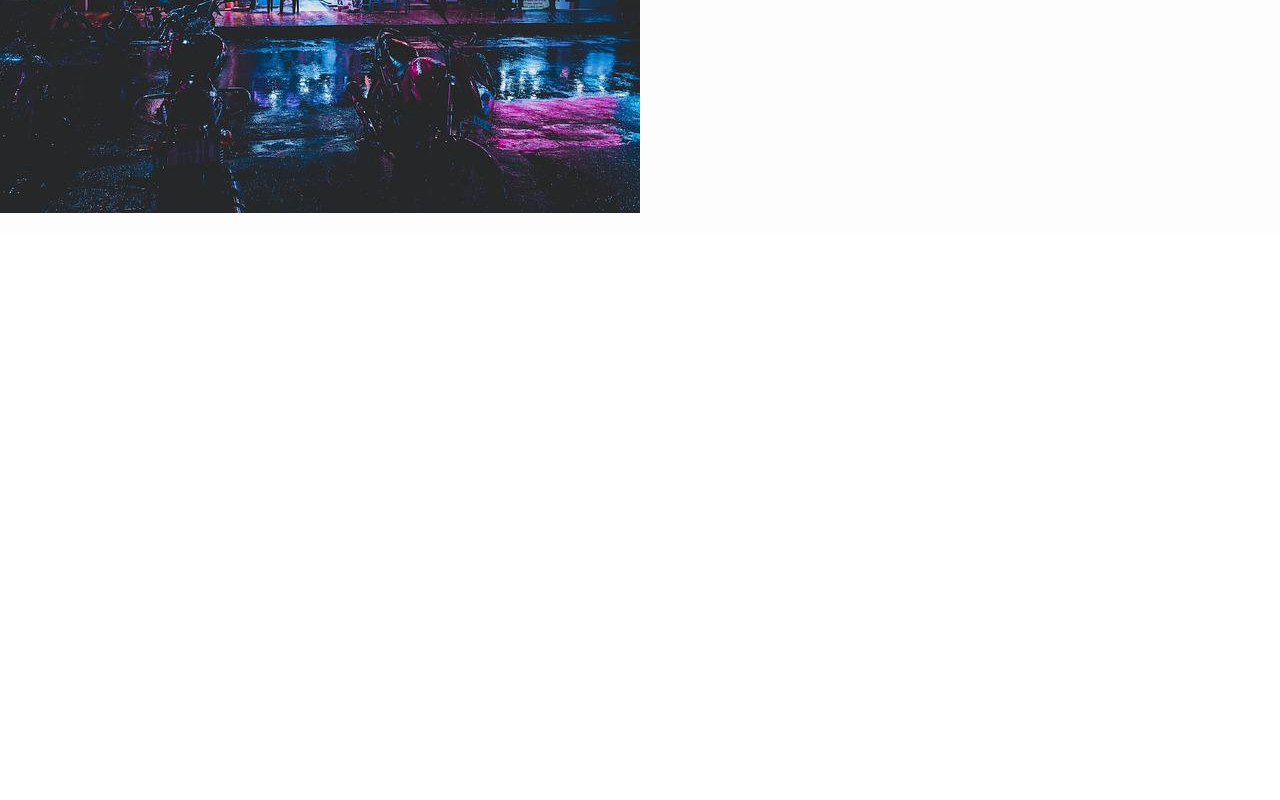
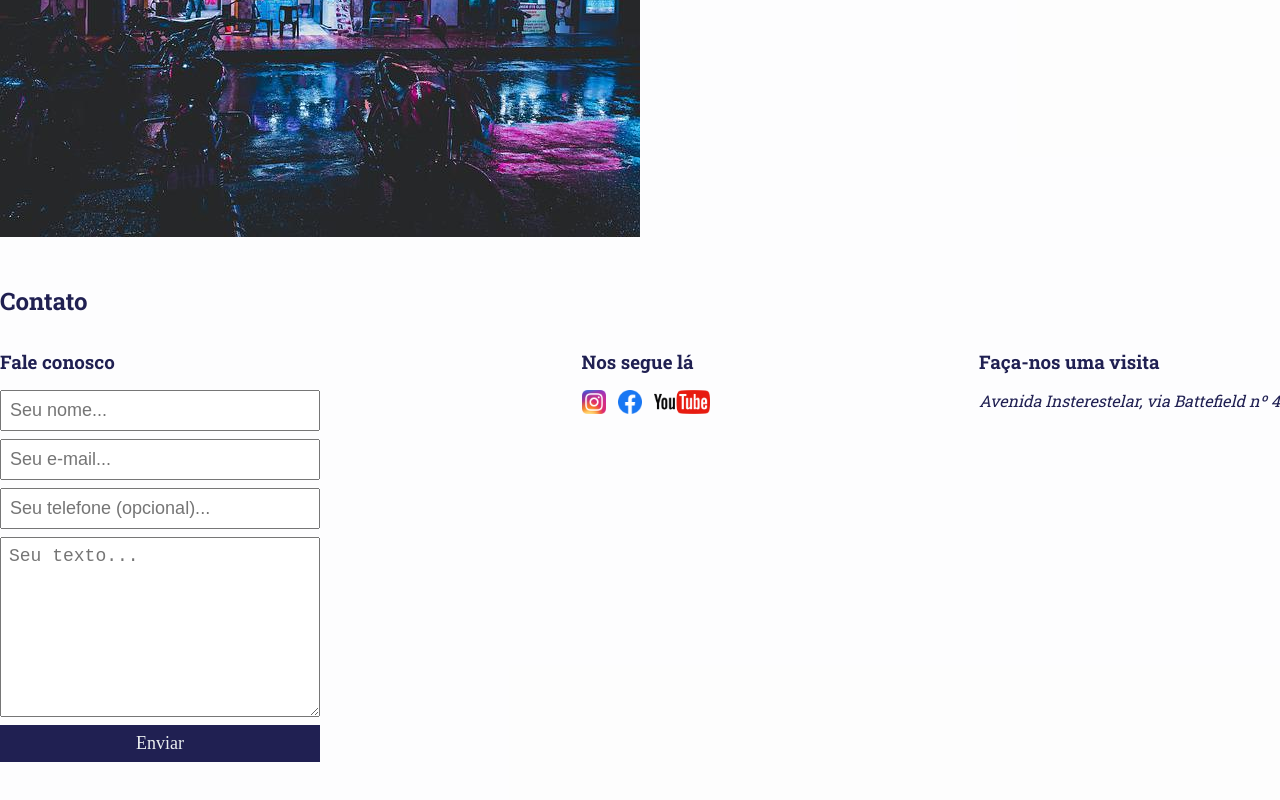
Before and after one commit to Enge-Olate/projeto1, a plain HTML site: page index.html in a window 1280 px wide. Shown: the part 352-1152 px from the top of the page. Before the commit the page ends 800 px from the top, so only its background shows below. Drawn offline with Linux system fonts and the light colour scheme; a web font is replaced by a local one.

Commit message:
Reformulando sections sobre e contato.

```diff
--- a/index.html
+++ b/index.html
@@ -23,15 +23,14 @@
         </div>
     </header>
     <main>
+        <section id="sobre">
             <div class="container">
-
-            <section class="logo">
                 <img src="./images/loja.jpg" alt="logo game-shop">
-            </section>
                 <aside>
                     <h2>sobre nós:</h2>
                     <p>
-                    Lorem ipsum dolor sit amet consectetur adipisicing elit. Repellendus nulla excepturi deleniti cum
+                        Lorem ipsum dolor sit amet consectetur adipisicing elit. Repellendus nulla excepturi deleniti
+                        cum
                         animi
                         placeat suscipit voluptates in magnam non totam corrupti ab nostrum nobis recusandae harum,
                         molestias
@@ -46,6 +45,49 @@
                     </div>
                 </aside>
             </div>
+        </section>
+
+        <section id="contato">
+            <div class="container">
+                <h2>Contato</h2>
+                <div class="forma_contato">
+                    <div>
+                        <h3>Fale conosco</h3>
+                        <form>
+                            <input type="text" placeholder="Seu nome..." required>
+                            <input type="email" placeholder="Seu e-mail..." required>
+                            <input type="tel" placeholder="Seu telefone (opcional)...">
+                            <textarea placeholder="Seu texto..."></textarea>
+                            <button type="submit">Enviar</button>
+                        </form>
+                    </div>
+                    <div>
+                        <h3>Nos segue lá</h3>
+                        <ul>
+                            <li>
+                                <a href="#">
+                                    <img src="./images/instagram.png" alt="logo instagram">
+                                </a>
+                            </li>
+                            <li>
+                                <a href="#">
+                                    <img src="./images/facebook.png" alt="logo facebook">
+                                </a>
+                            </li>
+                            <li>
+                                <a href="#">
+                                    <img src="./images/youtube.png" alt="logo youtube">
+                                </a>
+                            </li>
+                        </ul>
+                    </div>
+                    <div>
+                        <h3>Faça-nos uma visita</h3>
+                        <address>Avenida Insterestelar, via Battefield nº 4</address>
+                    </div>
+                </div>
+            </div>
+        </section>
     </main>
 </body>
 
--- a/main.css
+++ b/main.css
@@ -1,5 +1,4 @@
-/* Reset */
-
+/* reset css */
 *,
 a {
   box-sizing: border-box;
@@ -8,14 +7,15 @@ a {
   text-decoration: none;
 }
 
+/* end reset css */
+
 /* body */
-body{
+body {
   font-family: "Roboto Slab", serif;
   font-optical-sizing: auto;
 }
 
 /* end body */
-/* End reset */
 
 /* Container */
 .container {
@@ -27,23 +27,20 @@ body{
 /* End container */
 
 /* header */
+
 header {
   background: #202052;
   color: #ffffff;
   padding: 16px 0;
 }
 
-/* End header */
-
-/* header, font, h1 */
-
-header .container h1, nav a{
+header .container h1,
+nav a {
   font-family: "Eater", serif;
   font-weight: 400;
   font-style: normal;
 }
-/* end header, font, h1 */
-/* header, nav, a */
+
 header nav a {
   display: inline;
   margin-left: 16px;
@@ -51,69 +48,108 @@ header nav a {
   color: #ffffff;
 }
 
-/* End nav, header, a */
+header .container {
+  display: flex;
+  align-items: center;
+  justify-content: space-between;
+}
 
-/* header, .container */
-header .container,
+/* end header */
+
+/* main */
+
+main {
+  padding: 16px 0;
+  background: hwb(240 98% 1.6% / 0.37);
+  color: #202052;
+}
+
 main .container {
   display: flex;
   align-items: center;
   justify-content: space-between;
 }
 
-/* End header, .container */
+section .container{
+  align-items: flex-start;
+}
 
-/* marcas, img */
+section{
+  padding: 24px 0;
+}
+
+#sobre  img{
+  margin-right: 32px;
+}
+
+aside h2 {
+  font-family: "Revalia", serif;
+  font-weight: 400;
+  font-style: normal;
+}
+
+aside > h2,
+aside > p {
+  margin-bottom: 24px;
+}
+
 .marcas img {
   height: 24px;
 }
 
-/* End marcas, img */
-
-/* marcas,ul, li */
 .marcas ul li {
   list-style: none;
   display: inline;
   margin-right: 10px;
 }
 
-/* End marcas, ul, li */
-
-/* main, .container */
-main .container {
-  align-items: flex-start;
+#contato .container{
+  display: block;
 }
 
-/* Ende main, .container */
-
-/* main */
-main {
-  padding: 16px 0;
-  background: hwb(240 98% 1.6% / 0.37);
-  color: #202052;
+#contato h2{
+  margin-bottom: 32px;
 }
 
-/* end main */
-
-/* .logo */
-.logo {
-  margin-right: 32px;
+.forma_contato{
+  display: flex;
+  justify-content: space-between;
 }
 
-/* end .logo */
+section h3{
+  margin-bottom: 16px;
+}
 
-/* aside, h2 */
-aside h2{
-  font-family: "Revalia", serif;
+form input, form textarea, form button {
+  display: block;
+  width: 320px;
+  margin-bottom: 8px;
+  padding: 8px;
+  font-size: 18px;
+}
+
+form textarea{
+  height: 180px;
+}
+
+form button{
+  background-color: #202052;
+  color: #ecf0f1;
+  border: none;
+  cursor: pointer;
+  font-family: "Eater", serif;
   font-weight: 400;
   font-style: normal;
 }
 
-/* end aside, h2*/
+ul li{
+  list-style: none;
+  display: inline;
+  margin-right: 8px;
+}
 
+a img{
+  height: 24px;
+}
 
-/* aside, h2, p */
-aside > h2, aside > p{
-  margin-bottom: 24px;
-}
-/* end aside, h2, p */
+/* end main */
```
Lines whose indentation alone changed are shown as unchanged.
